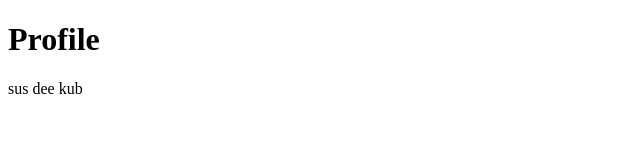
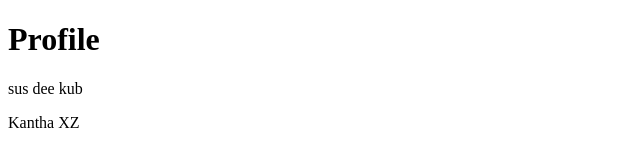
Before and after one commit to ZUZPAIZXsep/github-desktop-project, a plain HTML site: page index.html in a window 1280 px wide. Shown: the full height of the page, 0-640 px from the left. Drawn offline with Linux system fonts and the light colour scheme.

Commit message:
Add contact me
Add contact me

```diff
--- a/index.html
+++ b/index.html
@@ -10,6 +10,7 @@
 <body>
     <h1>Profile</h1>
     <p>sus dee kub</p>
+    <footer>Kantha XZ</footer>
 </body>
 
 </html>
```
